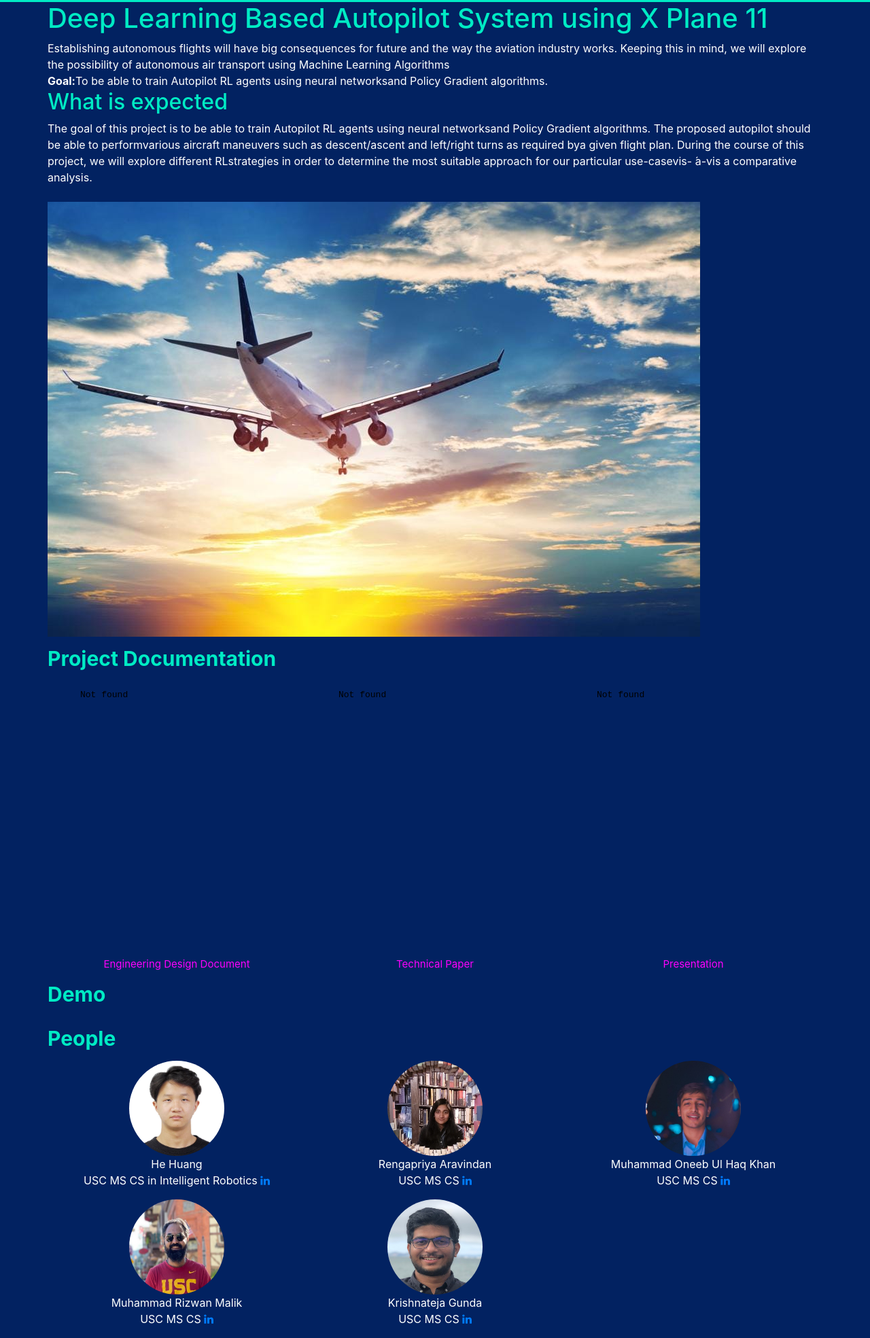
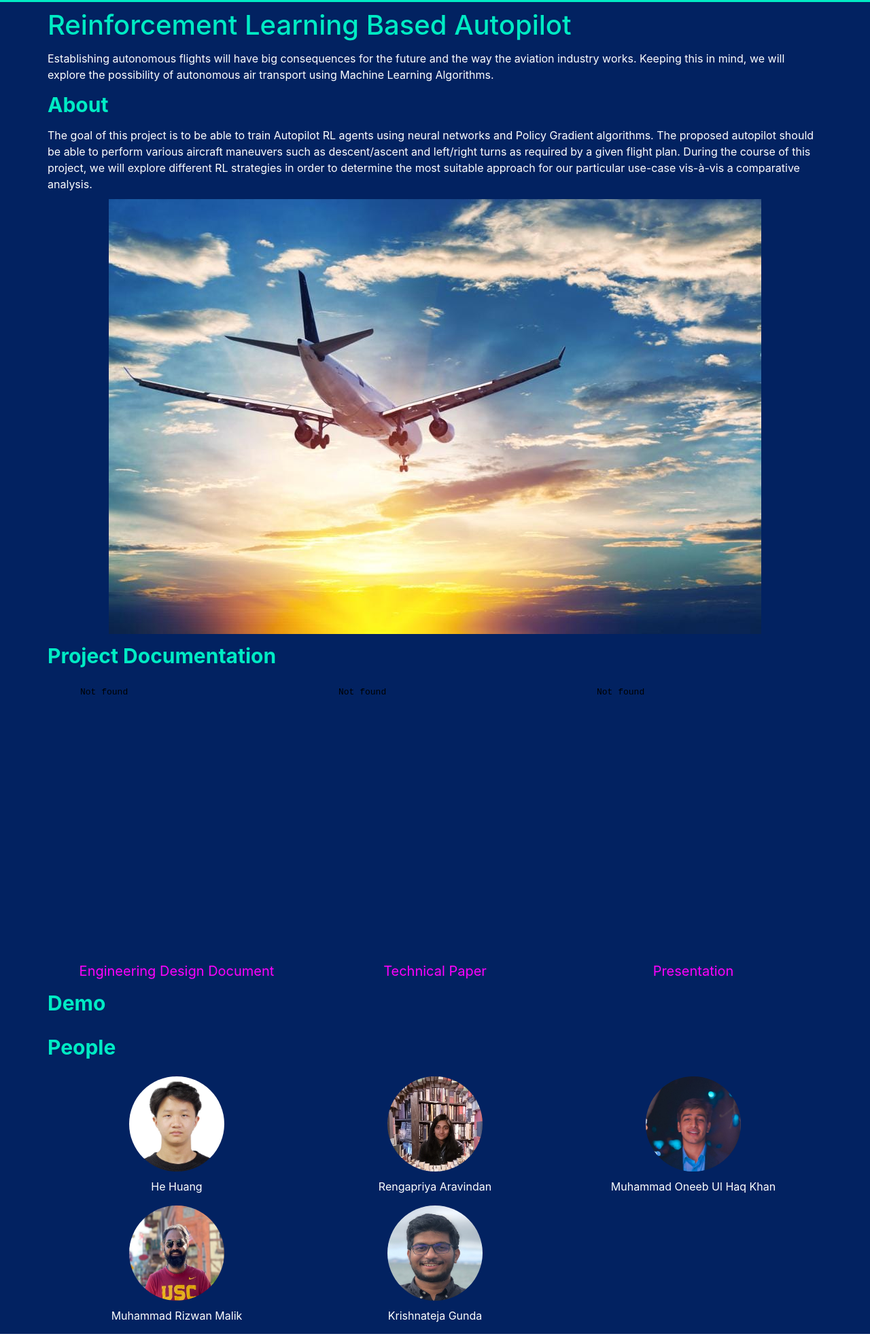
Before and after one commit to priya007007/Website527, a plain HTML site: page index.html in a window 1280 px wide. Shown: the part 53-2022 px from the top of the page at 68% size. Drawn offline with nearby package versions, Linux system fonts and the light colour scheme.

Commit message:
formatting changes

```diff
--- a/index.html
+++ b/index.html
@@ -6,119 +6,9 @@
     <meta http-equiv="X-UA-Compatible" content="IE=edge">
     <meta name="viewport" content="width=device-width, initial-scale=1.0">
     <title>Document</title>
+	<link rel="stylesheet" href="styles.css">
     <style>
-        a {
-            text-decoration: none;
-            color: #fff;
-        }
 
-        a:hover {
-            color: #00A0C6;
-            text-decoration: none;
-            cursor: pointer;
-        }
-
-        .scroll_effect {
-            background-image: url("restaurant1.jpg");
-            position: relative;
-            height: 395px;
-            background-attachment: fixed;
-            background-repeat: no-repeat;
-            padding-right: 00px;
-            background-size: 720px 532px;
-            background-position-x: 45px;
-            width: 670px;
-            top: 7px;
-        }
-
-        .parallax {
-            /* The image used */
-            background-image: url("plane 1.png");
-
-            /* Set a specific height */
-            min-height: 500px;
-
-            /* Create the parallax scrolling effect */
-            background-attachment: fixed;
-            background-position: center;
-            background-repeat: no-repeat;
-            background-size: cover;
-            opacity: 0.9;
-        }
-
-        .lin {
-            text-decoration: none;
-            color: #fff;
-        }
-
-
-        .all,
-        .class4,
-        .he {
-            background-color: #022261;
-            color: #00ebc4;
-        }
-
-        /* .center11 {
-            text-align: center;
-        } */
-
-        .subheadings {
-            background-color: #022261;
-            color: #00ebc4;
-            font-weight: bold;
-            font-size: 30px;
-            background: dotted #00ebc4 bold;
-            /* border-top: 1px solid #00ebc4; */
-
-            /* border-bottom: 1px solid #00ebc4; */
-        }
-
-
-
-        .test1 {
-            display: flex;
-            align-items: center;
-        }
-
-        .name {
-            font-size: 15px;
-            font-style: bold;
-            text-decoration: none;
-            color: #ffffff;
-
-        }
-
-        .center11 {
-            text-align: center;
-        }
-
-
-        .navbar-custom {
-            background-color: #00ebc4;
-
-        }
-
-        .navbar-custom .navbar-text {
-            color: #fff;
-            text-decoration: none;
-        }
-
-        .nav-link {
-            color: #000000;
-        }
-
-        .nav-link:hover {
-            color: black;
-        }
-
-        .spans {
-            color: magenta;
-        }
-
-        .spans:hover {
-            color: #fff
-        }
     </style>
     <script src="https://code.jquery.com/jquery-3.5.1.slim.min.js"
         integrity="sha384-DfXdz2htPH0lsSSs5nCTpuj/zy4C+OGpamoFVy38MVBnE+IbbVYUew+OrCXaRkfj"
@@ -165,61 +55,51 @@
             <div class="collapse navbar-collapse" id="navbarSupportedContent">
                 <ul class="navbar-nav mr-auto">
                     <li class="nav-item active">
-                        <a class="nav-link" href="#class1">Home <span class="sr-only">(current)</span></a>
+                        <a class="nav-link" href="#home">Home <span class="sr-only">(current)</span></a>
                     </li>
                     <li class="nav-item active">
-                        <a class="nav-link" href="AboutMe.html">Project Documentation</a>
+                        <a class="nav-link" href="#docs">Project Documentation</a>
                     </li>
                     <li class="nav-item active">
-                        <a class="nav-link" href="interest.html">Demo</a>
+                        <a class="nav-link" href="#demo">Demo</a>
                     </li>
                     <li class="nav-item active">
-                        <a class="nav-link" href="#class4">People</a>
+                        <a class="nav-link" href="#team">People</a>
                     </li>
 
                 </ul>
             </div>
         </nav>
         <div class="container">
-            <div class="row class1">
-                <h1>Deep Learning Based Autopilot System using X Plane 11</h1>
-                <div style="color: #ffffff;">
-                    Establishing autonomous flights will have big consequences for future and the way the
+            <div class="row class1 home">
+                <h1>Reinforcement Learning Based Autopilot</h1>
+                <p class="intro">
+                    Establishing autonomous flights will have big consequences for the future and the way the
                     aviation industry works. Keeping this in mind, we will explore the possibility of autonomous
-                    air transport using Machine Learning Algorithms
-                    </br>
-                    <b>Goal:</b>To be able to train Autopilot RL agents using neural networksand Policy Gradient
-                    algorithms.
-                    </br>
-                </div>
-                <h2>What is expected</h2>
-                <div style="color: #ffffff;">The goal of this project is to be able to train Autopilot RL agents using
-                    neural networksand
-                    Policy
-                    Gradient algorithms. The proposed autopilot should be able to performvarious aircraft maneuvers
-                    such
-                    as
-                    descent/ascent and left/right turns as required bya given flight plan. During the course of this
-                    project, we will explore different RLstrategies in order to determine the most suitable approach
-                    for
-                    our
-                    particular use-casevis- ́a-vis a comparative analysis.
-                </div>
-                <br>
+                    air transport using Machine Learning Algorithms.
+                </p>
+			</div>
+			<div class="row subheadings">About</div>
+			<div class="row class1">
+               <p class="about">The goal of this project is to be able to train Autopilot RL agents using
+                    neural networks and Policy Gradient algorithms. The proposed autopilot should be able to perform various
+					aircraft maneuvers such as descent/ascent and left/right turns as required by a given flight plan. During
+					the course of this project, we will explore different RL strategies in order to determine the most suitable approach
+					for our particular use-case vis-à-vis a comparative analysis.
+				</p>
+
             </div>
 
 
-            <div class="row">
-                <img src="airplane 2.jpg" alt="">
+            <div class="text-center">
+                <img class="landing_image" src="airplane 2.jpg" alt="">
             </div>
 
 
-            <div class="he" style="height: 10px;"></div>
-            <div class="row subheadings">Project Documentation</div>
-            <div class="he" style="height: 10px;"></div>
+            <div class="row subheadings" id="docs">Project Documentation</div>
 
             <!-- <div class="container"> -->
-            <div class="row he">
+            <div class="row">
                 <div class="col-lg-4 text-center">
                     <iframe src="CS_527___Engineering_Design_Document_v1_0.pdf" style="width:300px; height:400px;"
                         frameborder="0"></iframe>
@@ -246,73 +126,68 @@
                 </div>
             </div>
 
-            <div class="he" style="height: 10px;"></div>
-            <div class="row subheadings">Demo</div>
-            <div class="he" style="height: 10px;"></div>
+            <div class="row subheadings" id="demo">Demo</div>
 
-
-
-            <div class="he" style="height: 10px;"></div>
-            <div class="row subheadings">People</div>
+            <div class="row subheadings" id="team">People</div>
             <!-- people -->
-            <div class="class4" style="color: #ffffff;">
+            <div class="class4">
                 <div style="height: 10px;"></div>
                 <!-- row 1 teamMates -->
-                <div class="row">
-                    <div class="col-lg-4 center11">
+                <div class="row people">
+
+					<div class="col-lg-4 center11">
                         <img class="rounded-circle" src="Martin 527.jpeg" alt="Generic placeholder image" width="140"
                             height="140">
-                        <div>He Huang
+                        <div class="name">
+							<a  href="https://www.linkedin.com/in/he-martin-huang-199a02136" target="_blank">
+								He Huang
+							</a>
                         </div>
-                        <p>USC MS CS in Intelligent Robotics <a class=""
-                                href="https://www.linkedin.com/in/he-martin-huang-199a02136" target="_blank"
-                                role="button">
-                                <i class="fa fa-linkedin" aria-hidden="true"></i> </a>
-                        </p>
-
                     </div>
 
                     <div class="col-lg-4 center11">
                         <img class="rounded-circle" src="Bookstore Profile Pic.jpg" alt="Generic placeholder image"
                             width="140" height="140">
-                        <div>Rengapriya Aravindan
+                        <div class="name">
+							<a href="https://www.linkedin.com/in/rengapriya-aravind/" target="_blank">
+								Rengapriya Aravindan
+							</a>
                         </div>
-                        <p>USC MS CS <a class="" href="https://www.linkedin.com/in/rengapriya-aravind/" target="_blank"
-                                role="button"> <i class="fa fa-linkedin" aria-hidden="true"></i> </a></p>
-
                     </div>
-
 
                     <div class="col-lg-4 center11">
                         <img class="rounded-circle" src="Oneeb 527.jpeg" alt="Generic placeholder image" width="140"
                             height="140">
-                        <div>Muhammad Oneeb Ul Haq Khan
+                        <div class="name">
+							<a class=""  href="https://www.linkedin.com/in/oneebhkhan/" target="_blank">
+								Muhammad Oneeb Ul Haq Khan
+							</a>
                         </div>
-                        <p>USC MS CS <a class="" href="https://www.linkedin.com/in/oneebhkhan/" target="_blank"
-                                role="button"><i class="fa fa-linkedin" aria-hidden="true"></i> </a></p>
-
                     </div><!-- /.col-lg-4 -->
                 </div><!-- /.row -->
-                <div class="row">
-                    <div class="col-lg-4 center11">
+
+                <div class="row people">
+                    <div class="col-lg-4 center11 text">
                         <img class="rounded-circle" src="rizwan malik 527.jpg" alt="Generic placeholder image"
                             width="140" height="140">
-                        <div>Muhammad Rizwan Malik
+                        <div class="name">
+							<a  href="https://www.linkedin.com/in/rizwanmalik89/" target="_blank">
+								Muhammad Rizwan Malik
+							</a>
                         </div>
-                        <p> USC MS CS <a class="" href="https://www.linkedin.com/in/rizwanmalik89/" target="_blank"
-                                role="button"> <i class="fa fa-linkedin" aria-hidden="true"></i> </a></p>
+                    </div>
 
-                    </div>
                     <div class="col-lg-4 center11">
                         <img class="rounded-circle" src="Krishnateja 527.jpeg" alt="Generic placeholder image"
                             width="140" height="140">
-                        <div>Krishnateja Gunda
+                        <div class="name">
+							<a href="https://www.linkedin.com/in/krishnatejagunda2205/" target="_blank">
+								Krishnateja Gunda
+							</a>
                         </div>
-                        <p> USC MS CS <a class="" href="https://www.linkedin.com/in/krishnatejagunda2205/"
-                                target="_blank" role="button"><i class="fa fa-linkedin" aria-hidden="true"></i> </a></p>
-
                     </div>
                 </div>
+
             </div>
         </div>
     </div>
--- a/styles.css
+++ b/styles.css
@@ -1,31 +1,91 @@
 
+.navbar-custom {
+	background-color: #00ebc4;
 
-a{text-decoration: none;}
+}
 
-.scroll_effect{
-    background-image: url("restaurant1.jpg");
-    position: relative;
-    height: 395px ;
-    background-attachment:fixed;
-    background-repeat: no-repeat;
-    padding-right: 00px;
-    background-size: 720px 532px;
-    background-position-x: 45px;
-    width: 670px;
-    top: 7px;
-    }
+.navbar-custom .navbar-text {
+	color: #fff;
+	text-decoration: none;
+}
 
-.parallax {
-    /* The image used */
-    background-image: url("plane 1.png");
+.nav-link {
+	color: #000000;
+}
 
-    /* Set a specific height */
-    min-height: 500px;
+.nav-link:hover {
+	color: black;
+}
 
-    /* Create the parallax scrolling effect */
-    background-attachment: fixed;
-    background-position: center;
-    background-repeat: no-repeat;
-    background-size: cover;
-        opacity: 0.9;
-    }
+.all {
+	background-color: #022261;
+	color: #00ebc4;
+}
+
+h1 {
+	padding-top: 10px;
+	padding-bottom: 5px;
+}
+
+p.intro, p.about {
+	color: #fff;
+	margin-bottom: 0px;
+	font-size: 16px;
+}
+
+p.about {
+	margin-bottom: 10px;
+}
+
+.subheadings {
+	background-color: #022261;
+	color: #00ebc4;
+	font-weight: bold;
+	font-size: 30px;
+	background: dotted #00ebc4 bold;
+	padding-top: 10px;
+	padding-bottom: 10px;
+}
+
+.spans {
+	color: magenta;
+	font-size: 20px;
+	font-weight: normal;
+}
+
+.spans:hover {
+	color: #fff
+}
+
+.center11 {
+	text-align: center;
+}
+
+.people {
+	padding-bottom: 15px;
+}
+
+.name {
+	margin-top: 10px;
+}
+
+.name a {
+	/* text-decoration: underline; */
+	/* font-weight: bold; */
+	color: #fff;
+	font-size: 16px;
+}
+
+.name {
+	font-size: 15px;
+	font-style: bold;
+	text-decoration: none;
+	color: #ffffff;
+
+}
+
+.name a:hover {
+	text-decoration: none;
+	font-weight: bold;
+	color: magenta;
+}
```
